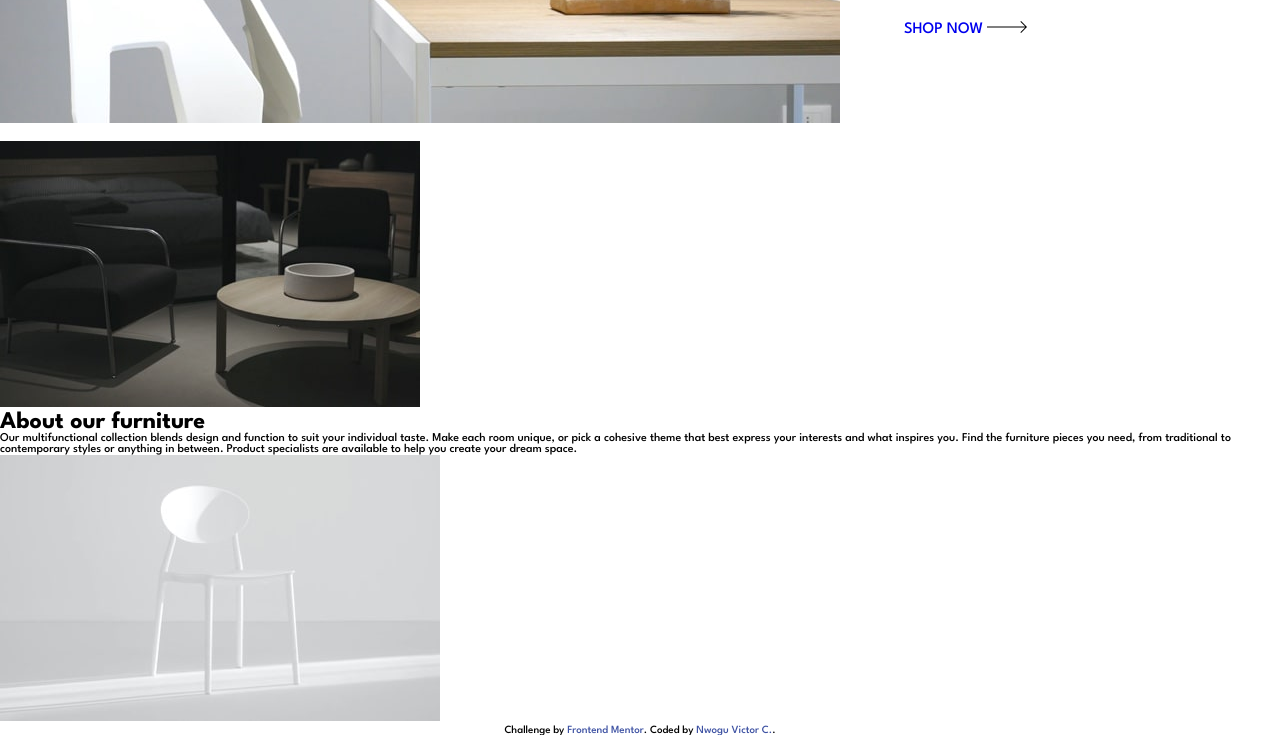
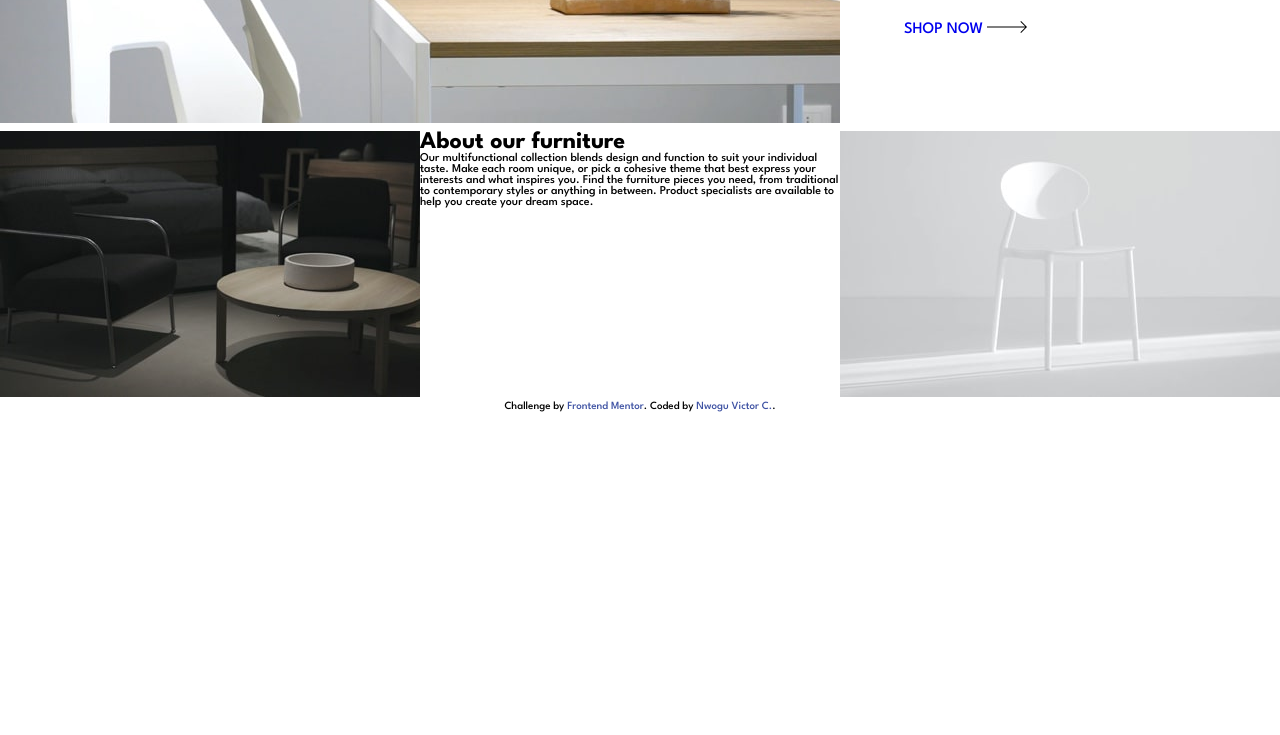
Before and after one commit to J0k3s0nY0u/room-homepage-master, a plain HTML site: page index.html in a window 1280 px wide. Shown: the part 196-931 px from the top of the page. After the commit the page ends 800 px from the top, so only its background shows below. Drawn offline with nearby package versions, Linux system fonts and the light colour scheme.

Commit message:
modified:   dist/css/main.css 	modified:   dist/css/main.css.map 	modified:   index.html 	new file:   scss/_about.scss 	modified:   scss/main.scss

```diff
--- a/index.html
+++ b/index.html
@@ -101,16 +101,16 @@
 
 </section>
 <section class="about">
-  <div class="about__image"><img src="./dist/images/image-about-dark.jpg" alt=""></div>
+  <div class="about__image-1"><img src="./dist/images/image-about-dark.jpg" alt=""></div>
+  <div class="about__words">
   <h2>About our furniture</h2>
-
 <p>
   Our multifunctional collection blends design and function to suit your individual taste.
   Make each room unique, or pick a cohesive theme that best express your interests and what
   inspires you. Find the furniture pieces you need, from traditional to contemporary styles
   or anything in between. Product specialists are available to help you create your dream space.</p>
-
-  <div class="about__image"><img src="./dist/images/image-about-light.jpg" alt=""></div>
+</div>
+  <div class="about__image-2"><img src="./dist/images/image-about-light.jpg" alt=""></div>
 </section>
   <div class="attribution">
     Challenge by <a href="https://www.frontendmentor.io?ref=challenge" target="_blank">Frontend Mentor</a>.
--- /dev/null
+++ b/scss/_about.scss
@@ -0,0 +1,5 @@
+.about {
+    width: 100%;
+    display: flex;
+    margin-top: -10px;
+}
--- a/scss/main.scss
+++ b/scss/main.scss
@@ -1,6 +1,7 @@
 @import 'config';
 @import 'navbar';
 @import 'slider';
+@import 'about';
 
 body {
     background: $White;
```
Also changed, not shown: dist/css/main.css, 1 other file.
